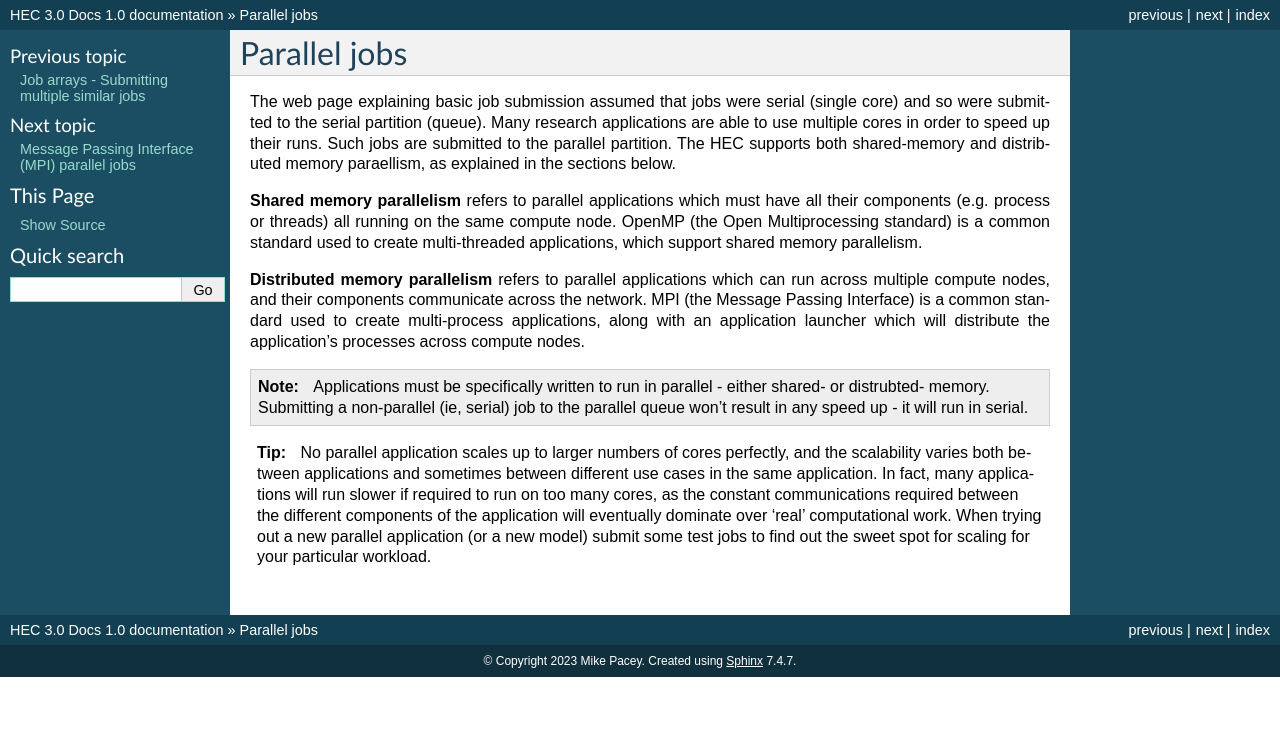
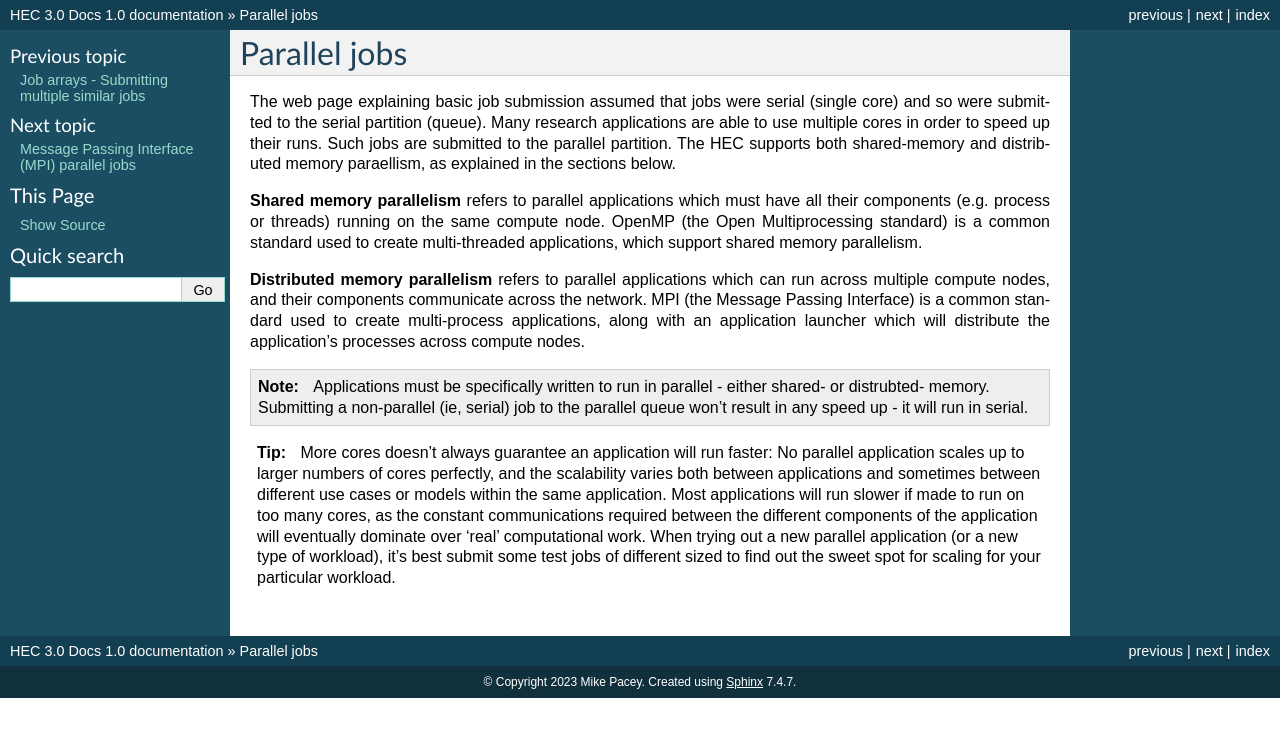
Before and after one commit to MikePacey/Lancaster-HEC, a Sphinx documentation site: the page built from docs/parallel.rst, in a window 1280 px wide. Shown: the top 737 px of the page. Built offline with Sphinx 7.4.7, drawn with Linux system fonts in a browser that asks for light colours.

Commit message:
basic launch page

```diff
--- a/docs/index.rst
+++ b/docs/index.rst
@@ -8,7 +8,9 @@ is broadly similar to the current official HEC user guide
 so you can easily compare the two.
 
 .. toctree::
-   testbed
+  :maxdepth: 1
+
+  testbed
 
 .. note::
    The HEC 3.0 test bed is under development, so check
--- a/docs/nodetypes.rst
+++ b/docs/nodetypes.rst
@@ -50,7 +50,7 @@ Where *type* is one of the following:
 
 .. note::
 
-  The 10GethAny nodetype exists only to provide backwards compatibilty - it
+  The 10GethAny node type exists only to provide backwards compatibilty - it
   used to refer to both the existing 10Geth64G and the now retired 10Geth128G nodes.
 
 The scheduler will handle *node_type* requests in an intelligent way,
@@ -68,8 +68,8 @@ For parallel jobs making an exclusive resource request (ie, requesting one or mo
 
 * If **node_type=40core192G** is specified, the job will be eligible to run on compute nodes of type 40core192G with a memory resource request of 4.75G per core (for a total of 190G per node).
 
-* If note_type=64core256G is specified, the job will be eligible to run on compute nodes of type 64core256G with a memory resource request of 3.95G per core (for a total of 252.8G per node).
+* If **node_type=64core256G** is specified, the job will be eligible to run on compute nodes of type 64core256G with a memory resource request of 3.95G per core (for a total of 252.8G per node).
 
 For parallel jobs that do not make an exclusive request (ie, OpenMP jobs requesting a number of cores all on the same compute node):
 
-* If no node_type is specified the job will be eligible to run on any node that offers at least as many cores as requested.
+* If no node_type is specified the job will be eligible to run on any node that can suport the number of cores and amount of memory requested
--- a/docs/parallel.rst
+++ b/docs/parallel.rst
@@ -10,7 +10,7 @@ shared-memory and distributed memory paraellism, as explained
 in the sections below.
 
 **Shared memory parallelism** refers to parallel applications which must
-have all their components (e.g. process or threads) all running
+have all their components (e.g. process or threads) running
 on the same compute node. OpenMP (the Open Multiprocessing standard)
 is a common standard used to create multi-threaded applications,
 which support shared memory parallelism.
@@ -31,12 +31,13 @@ nodes.
 
 .. tip::
 
+  More cores doesn't always guarantee an application will run faster:
   No parallel application scales up to larger numbers of cores perfectly, and
   the scalability varies both between applications and sometimes between
-  different use cases in the same application. In fact, many applications will
-  run slower if required to run on too many cores, as the constant
+  different use cases or models within the same application. Most applications will
+  run slower if made to run on too many cores, as the constant
   communications required between the different components of the application
   will eventually dominate over 'real' computational work.
   When trying out a new
-  parallel application (or a new model) submit some test jobs to find
-  out the sweet spot for scaling for your particular workload.
+  parallel application (or a new type of workload), it's best submit some test jobs of different
+  sized to find out the sweet spot for scaling for your particular workload.
--- a/docs/testbed.rst
+++ b/docs/testbed.rst
@@ -10,8 +10,8 @@ compute nodes assigned to the queues **serial**, **parallel** and **test**
 with similar functionality to the current production HEC
 environment. The aim of this setup is allow users to both
 become familiar with the new SLURM job scheduler and to test
-compatibility of exisitng applications on the new operating
-system, Rocky 8 (a downstream copy of RedHat EnterPrise Linux 8)
+compatibility of existing applications on the new operating
+system, Rocky 8 (a downstream copy of RedHat Enterprise Linux 8)
 
 The **test** queue has a maximum runtime limit of 5 minutes. The **serial**
 and **parallel** queues both currently have a maximum runtime limit
```
